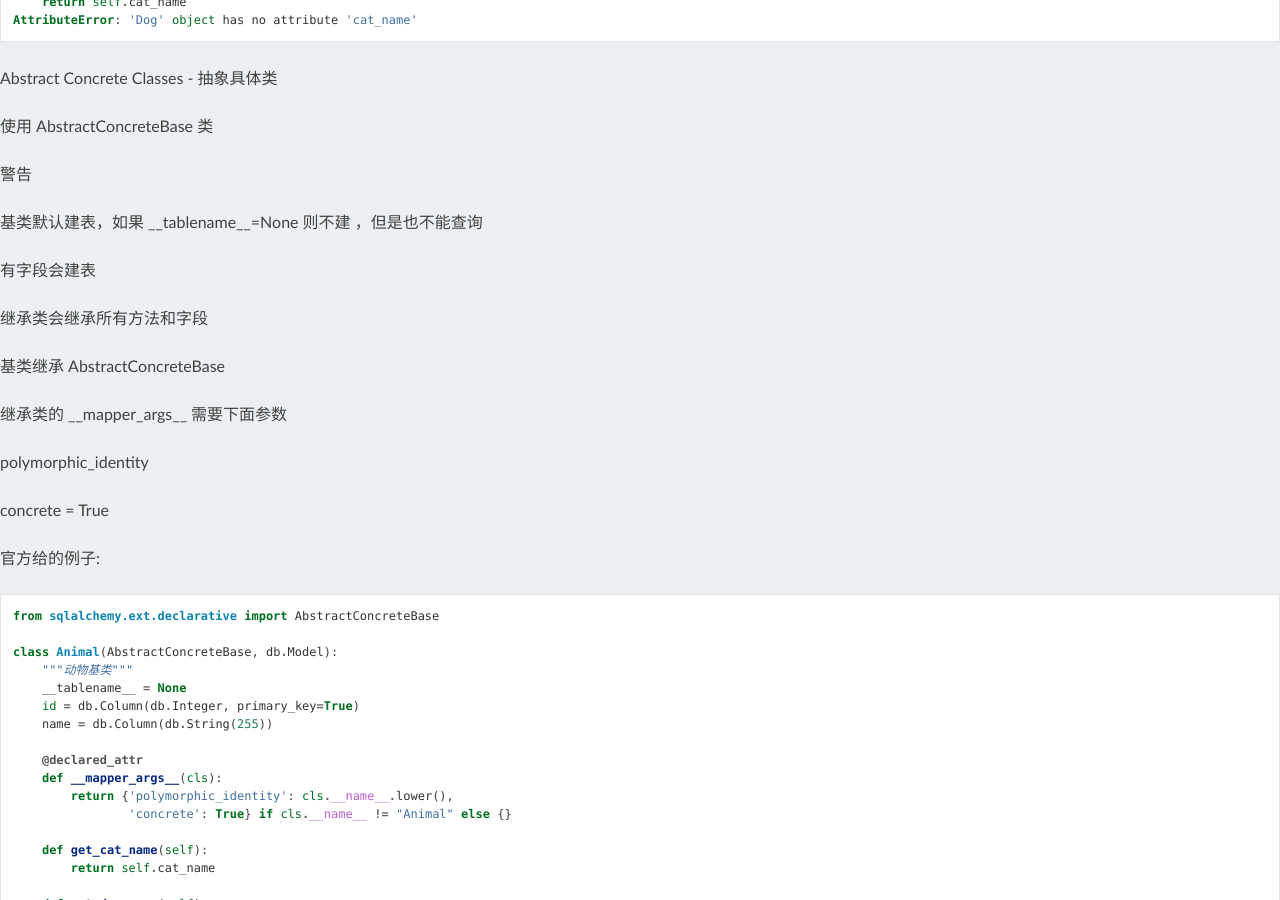
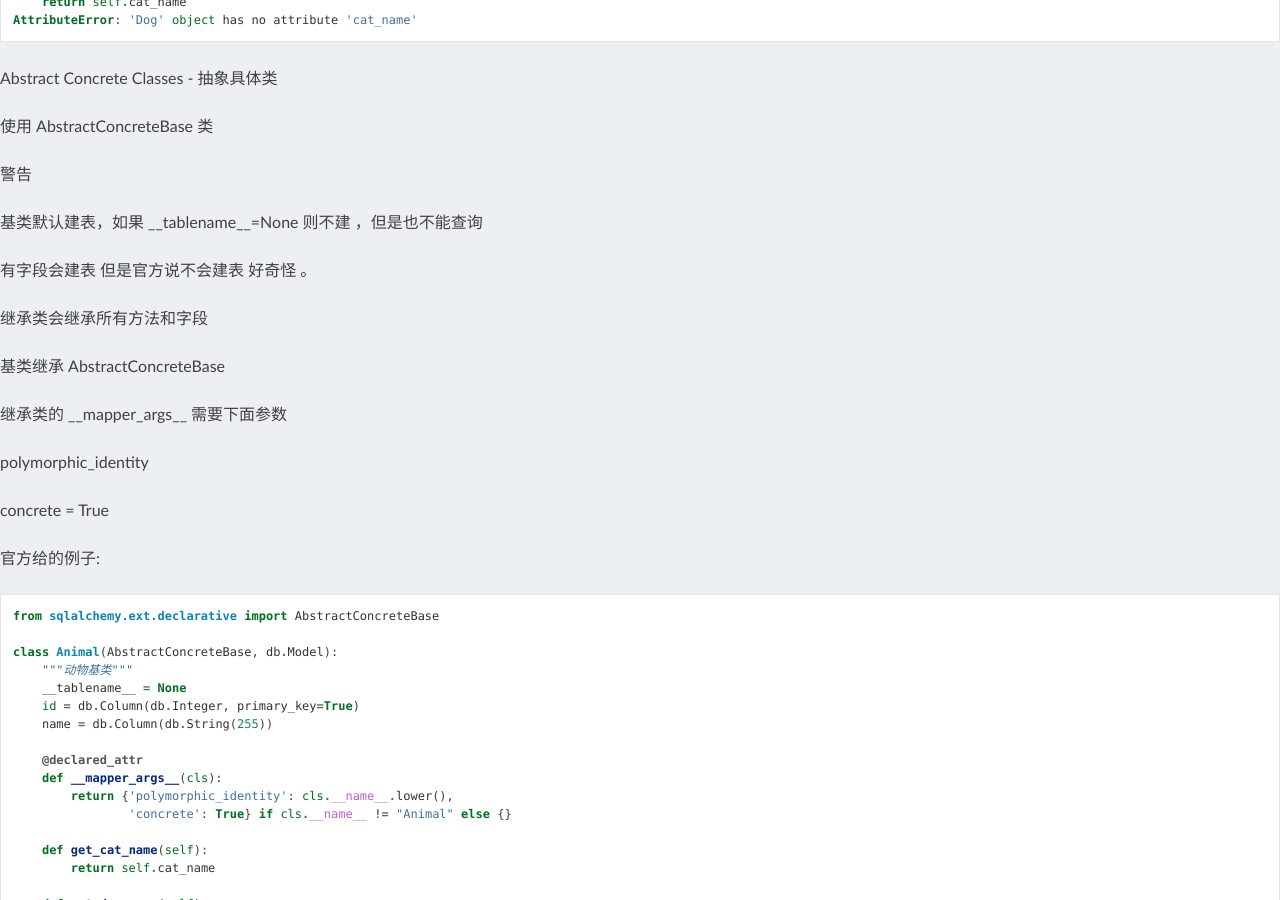
Before and after one commit to goodking-bq/golden-note, a Sphinx documentation site: the page built from source/python/sqlalchemy/inheritance.rst, in a window 1280 px wide and 900 px high, scrolled down 6638 px. Built offline with Sphinx 7.4.7 and the Read the Docs theme 2.0.0, drawn with Linux system fonts in a browser that asks for light colours.

Commit message:
inheritance

```diff
--- a/source/python/sqlalchemy/inheritance.rst
+++ b/source/python/sqlalchemy/inheritance.rst
@@ -364,7 +364,7 @@ Concrete Table Inheritance
         .. warning::
 
             - 基类默认建表，如果 __tablename__=None 则不建 ，但是也不能查询
-            - 有字段会建表
+            - 有字段会建表  但是官方说不会建表  好奇怪 。
             - 继承类会继承所有方法和字段
 
     - 基类继承 AbstractConcreteBase
```
